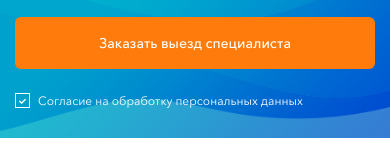
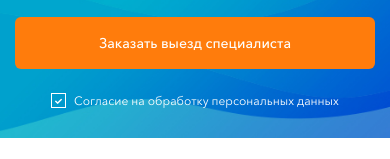
Before and after one commit to GrinCaseCode/grand-comfort, a plain HTML site: page index.html in a window 390 px wide. Shown: the part 9797-9956 px from the top of the page. Drawn offline with nearby package versions, Linux system fonts and the light colour scheme.

Commit message:
Add files via upload

```diff
--- a/css/media.css
+++ b/css/media.css
@@ -505,6 +505,11 @@
 .item-catalog__title {
 	margin-bottom: 12px;
 }
+.checkbox-line {
+	display: flex;
+	align-items: center;
+	justify-content: center;
+}
 }
 
 /* Extra Small Devices, Phones */
```
